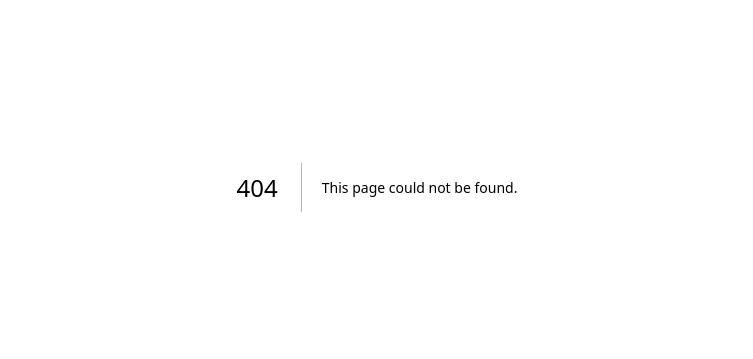
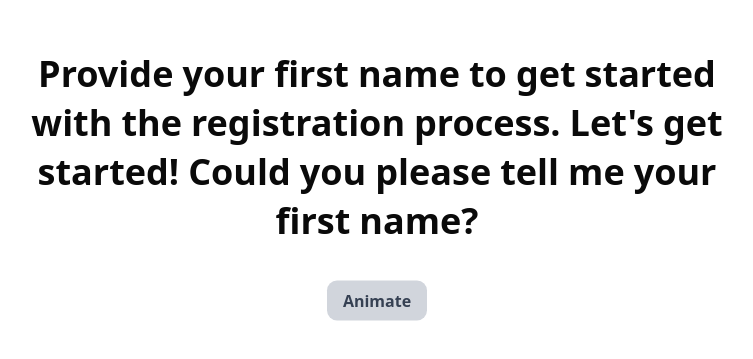
Before and after one commit to kasparas-ban/animation-examples, a Next.js app: page /layout-example in a window 1280 px wide. Before the commit this address had no page. Shown: the part 213-572 px from the top of the page, without its empty margins (263-1016 px from the left). Built offline with nearby package versions, Linux system fonts and the light colour scheme.

Commit message:
Added layout example page

```diff
--- /dev/null
+++ b/app/layout-example/page.tsx
@@ -0,0 +1,5 @@
+import TextTransition from "@/components/text-transition/text-transition";
+
+export default function Page() {
+  return <TextTransition />;
+}
--- a/components/layout-animations/layout-motion.tsx
+++ b/components/layout-animations/layout-motion.tsx
@@ -1,5 +1,7 @@
+"use client";
+
+import { useState } from "react";
 import { motion } from "motion/react";
-import { useState } from "react";
 
 type State = "first" | "second";
 
--- a/components/text-transition/text-transition.tsx
+++ b/components/text-transition/text-transition.tsx
@@ -1,3 +1,5 @@
+"use client";
+
 import { useState } from "react";
 import { AnimatePresence } from "motion/react";
 import useTextTokens from "./useTextTokens";
```
